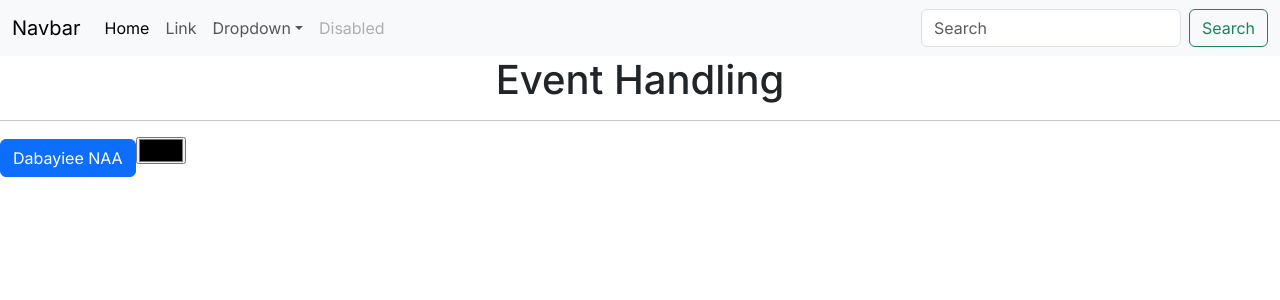
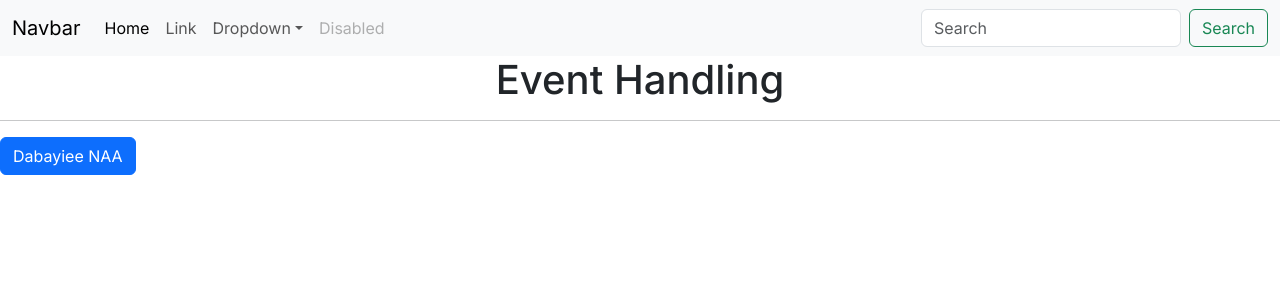
Before and after one commit to vaibhav0049/frontend, a Next.js app: page /eventhandling in a window 1280 px wide. Shown: the top 300 px of the page. Built offline with nearby package versions, Linux system fonts and the light colour scheme.

Commit message:
using onlcik function

```diff
--- a/src/app/eventhandling/page.jsx
+++ b/src/app/eventhandling/page.jsx
@@ -7,7 +7,7 @@ const EventHandling = () => {
      <h1 className='text-center'> Event Handling</h1>
      <hr/>
       <button className='btn btn-primary' onClick={  () =>{ alert('dabaaaa diya ')}}> Dabayiee NAA </button>
-      <input type='color' onChange={(e ) => { document.body.style.background = e.target.value }}/>
+
     </div>
   )
 }
```
